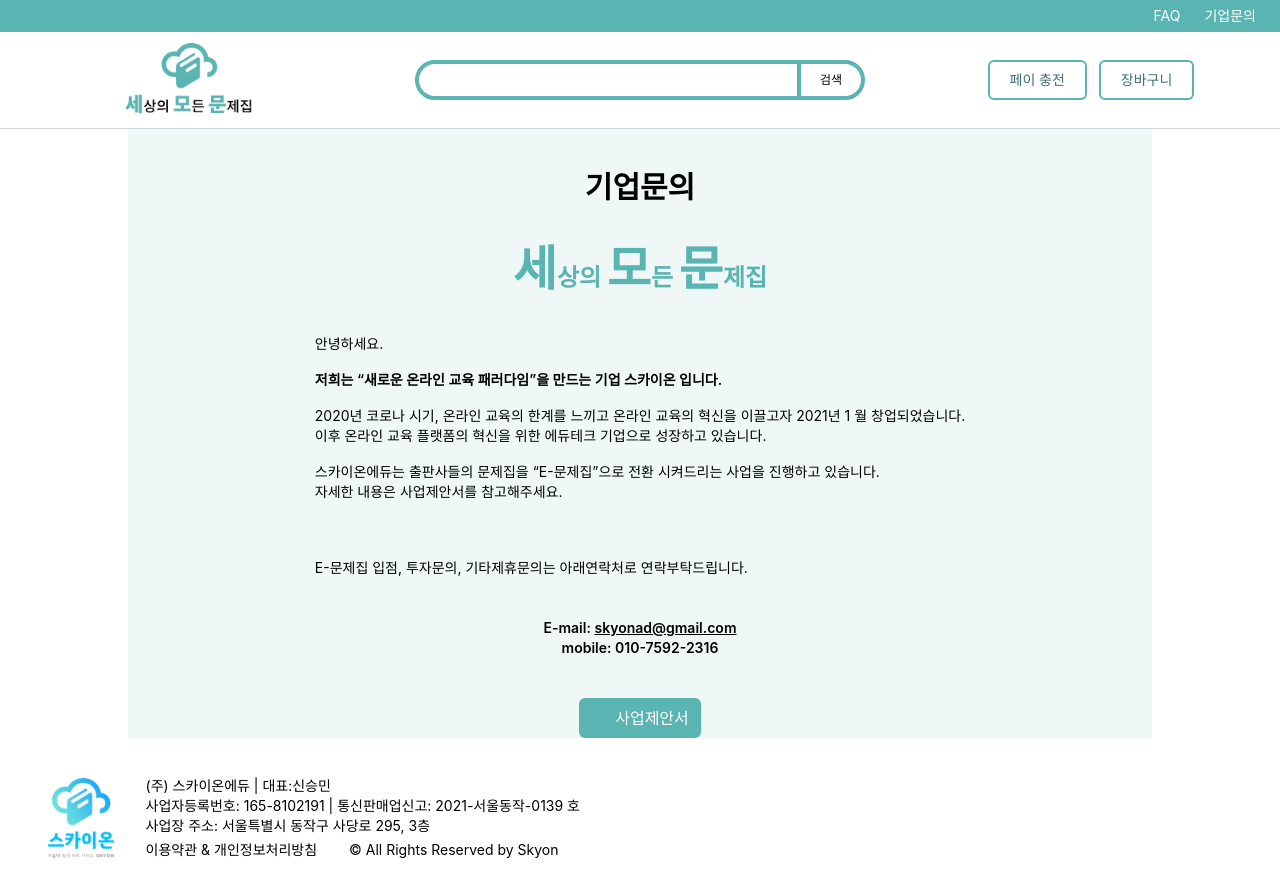
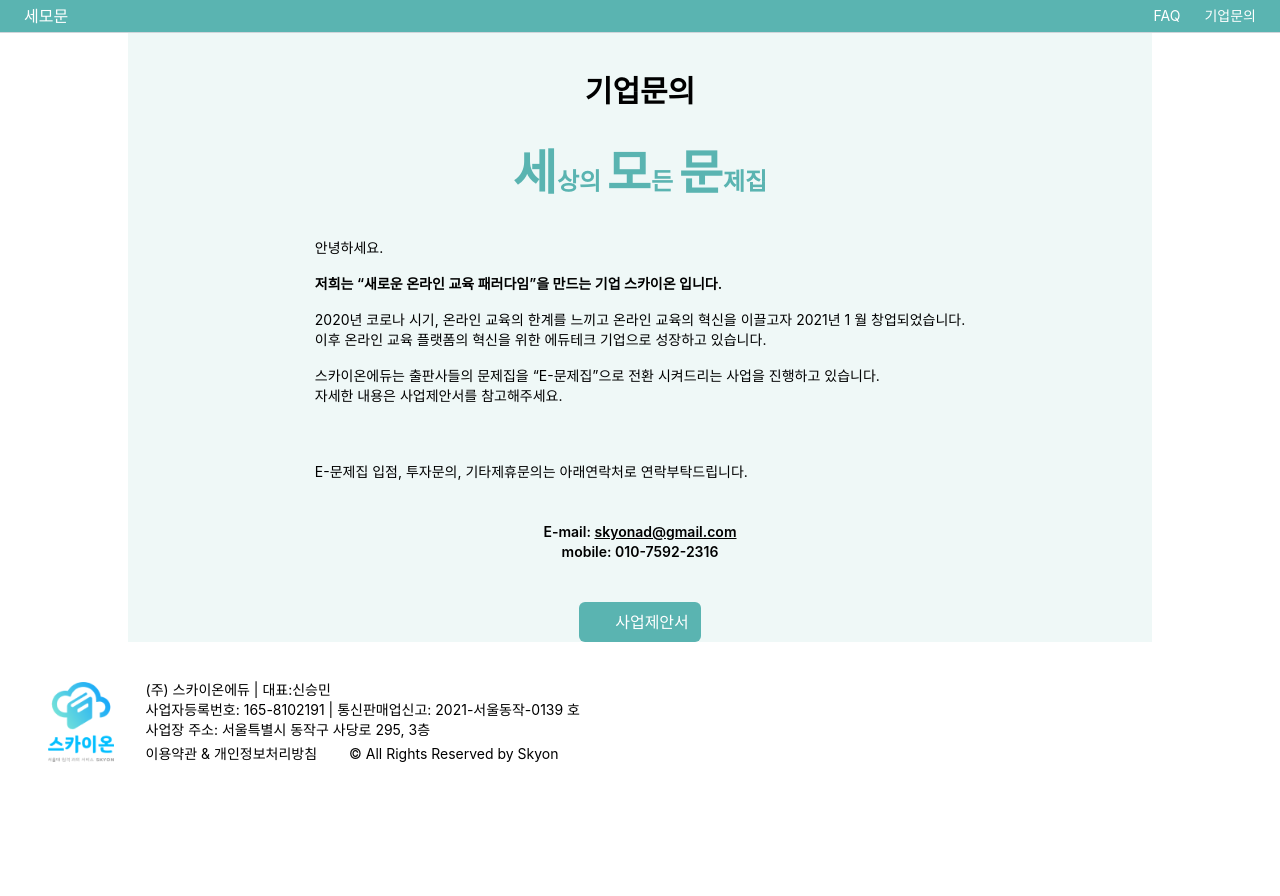
Before and after one commit to skyon-archive/semomun_web, a React (Create React App) app: page /contact in a window 1280 px wide. After the commit the page ends 802 px from the top, so only its background shows below. Built offline with nearby package versions, Linux system fonts and the light colour scheme; no server answers; some icons are missing; what react-ridge-state would draw is missing.

Commit message:
Make thin header

```diff
--- a/src/components/Header.tsx
+++ b/src/components/Header.tsx
@@ -1,14 +1,22 @@
 import React, { useRef } from "react";
 import { useNavigate, Link } from "react-router-dom";
 import logo from "../assets/images/logo.png";
+import { useThinHeader } from "../hooks";
 
 export const Header = () => {
   const navigate = useNavigate();
   const ref = useRef<HTMLInputElement>(null);
+  const thin = useThinHeader();
 
   return (
     <div className="max-w-container flex flex-col items-center border-b border-gray-300">
-      <div className="w-full h-8 bg-brand-1 flex justify-end items-center space-x-2 pr-4">
+      <div className="w-full h-8 bg-brand-1 flex items-center space-x-2 px-4">
+        {thin && (
+          <Link to="/" className="text-white px-2">
+            세모문
+          </Link>
+        )}
+        <div className="flex-grow" />
         <Link to="/faq" className="text-white text-sm text-medium px-2">
           FAQ
         </Link>
@@ -23,6 +31,7 @@ export const Header = () => {
   </button>*/}
       </div>
 
+      {!thin && (
         <div className="max-w-6xl w-full h-24 grid grid-cols-[250px_1fr_250px] justify-items-center items-center">
           <Link to="/">
             <img src={logo} alt="logo" className="w-32" />
@@ -35,7 +44,10 @@ export const Header = () => {
                 navigate(`/search?keyword=${ref.current?.value}`);
               }}
             >
-            <input className="flex-grow mx-3 my-1 focus:outline-0" ref={ref} />
+              <input
+                className="flex-grow mx-3 my-1 focus:outline-0"
+                ref={ref}
+              />
               <button
                 type="submit"
                 className="w-16 text-xs border-l-4 border-brand-1"
@@ -59,6 +71,7 @@ export const Header = () => {
             </button>
           </div>
         </div>
+      )}
     </div>
   );
 };
--- a/src/hooks.ts
+++ b/src/hooks.ts
@@ -30,3 +30,9 @@ export function useQueryString(queryObject: any = {}) {
   };
   return stringify(searchObject, { addQueryPrefix: true, encode: false });
 }
+
+export const useThinHeader = () => {
+  const { pathname } = useLocation();
+  const thinPathnames = ["/contact", "/faq", "/login"];
+  return thinPathnames.some((thinPath) => pathname.startsWith(thinPath));
+};
--- a/src/pages/ContactPage.tsx
+++ b/src/pages/ContactPage.tsx
@@ -4,7 +4,7 @@ import { Icon } from "../components/Icon";
 export const ContactPage = () => {
   return (
     <div className="w-full flex justify-center space-y-16">
-      <div className="max-w-5xl bg-brand-3 flex flex-col items-center w-full min-h-screen-18 space-y-10 pt-10">
+      <div className="max-w-5xl bg-brand-3 flex flex-col items-center w-full min-h-screen-12 space-y-10 pt-10">
         <h2 className="font-bold text-3xl">기업문의</h2>
         <p className="text-2xl font-bold text-brand-1">
           <span className="text-5xl">세</span>상의{" "}
--- a/src/pages/Router.tsx
+++ b/src/pages/Router.tsx
@@ -2,6 +2,7 @@ import React from "react";
 import { Routes, Route } from "react-router-dom";
 import { Footer } from "../components/Footer";
 import { Header } from "../components/Header";
+import { useThinHeader } from "../hooks";
 import { ContactPage } from "./ContactPage";
 import { FAQPage } from "./FAQPage";
 import { LandingPage } from "./LandingPage";
@@ -10,10 +11,12 @@ import { MainPage } from "./MainPage";
 import { SearchPage } from "./SearchPage";
 
 export const Router = () => {
+  const thinHeader = useThinHeader();
+
   return (
     <div className="min-h-screen flex flex-col">
       <Header />
-      <main className="min-h-screen-18">
+      <main className={thinHeader ? "min-h-screen-12" : "min-h-screen-18"}>
         <Routes>
           <Route path="/" element={<MainPage />} />
           <Route path="/contact" element={<ContactPage />} />
--- a/tailwind.config.js
+++ b/tailwind.config.js
@@ -8,6 +8,7 @@ module.exports = {
         "brand-3": "#EFF8F7",
       },
       minHeight: {
+        "screen-12": "calc( 100vh - 12rem )",
         "screen-18": "calc( 100vh - 18rem )",
       },
     },
```
Lines whose indentation alone changed are shown as unchanged.
